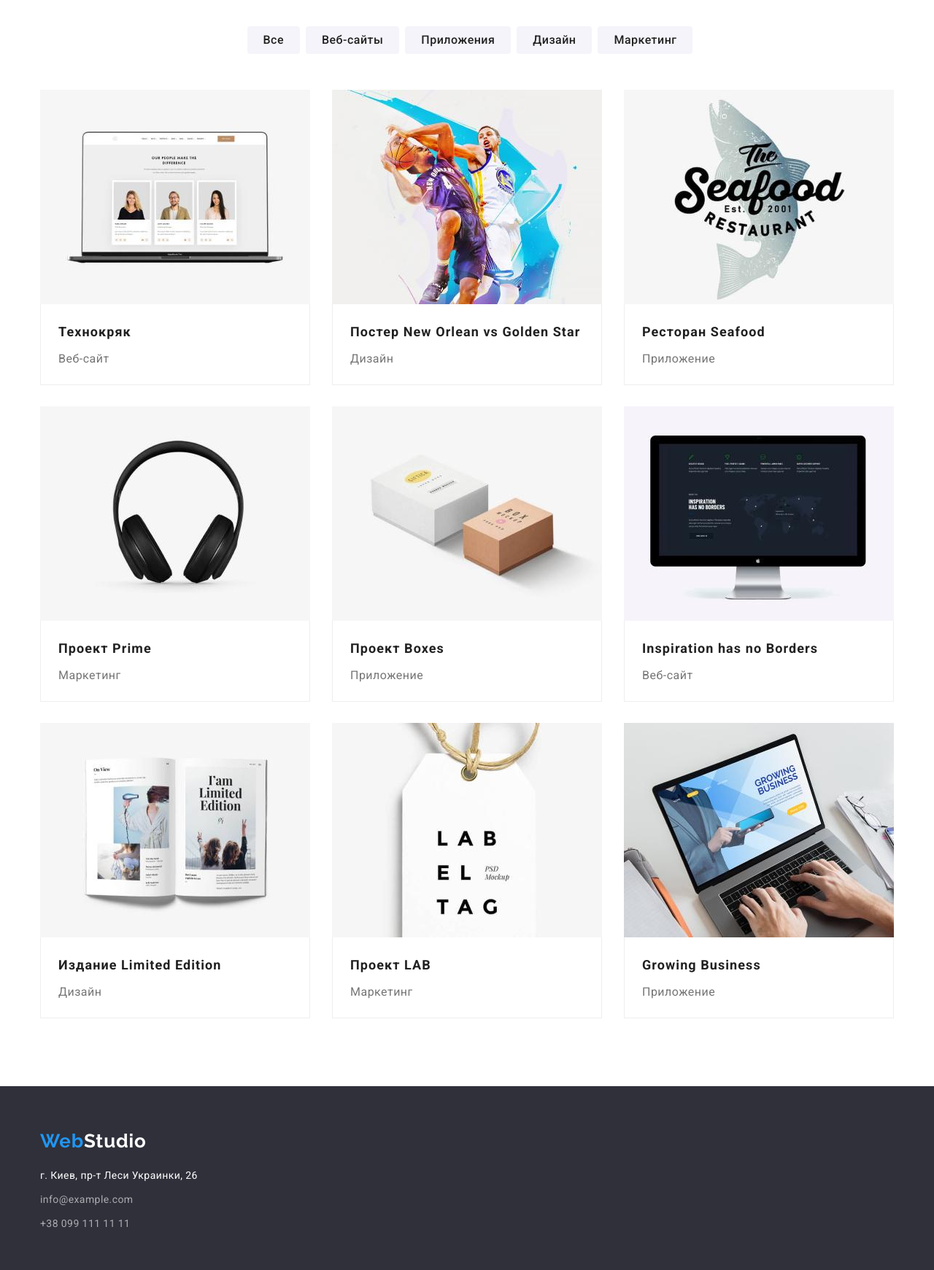
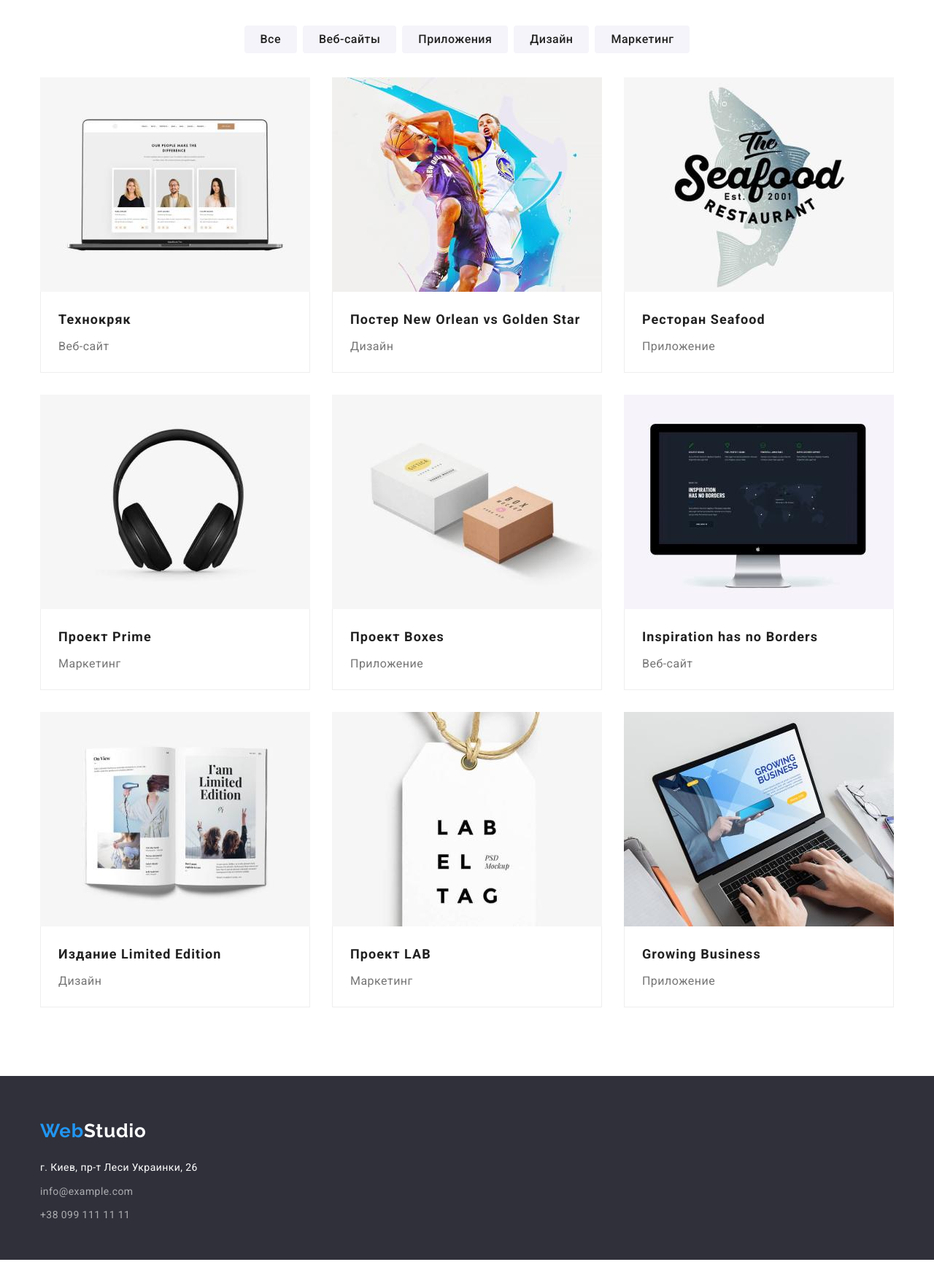
Before and after one commit to IuriiGulko/goit-markup-hw-02, a plain HTML site: page portfolio.html in a window 1280 px wide. Shown: the part 140-1881 px from the top of the page at 73% size. Drawn offline with nearby package versions, Linux system fonts and the light colour scheme.

Commit message:
geometry,flex final

```diff
--- a/css/styles.css
+++ b/css/styles.css
@@ -110,7 +110,7 @@ body {
 .header-item:not(:last-child) {
   margin-right: 50px;
 }
-.logo {
+.logo-header {
   margin-right: 93px;
   padding-top: 24px;
   padding-bottom: 25px;
@@ -140,9 +140,6 @@ body {
   letter-spacing: 0.06em;
   text-transform: uppercase;
   color: #ffffff;
-  padding-left: auto;
-  padding-right: auto;
-  padding-top: 200px;
 }
 .hero-btn {
   color: #ffffff;
@@ -162,9 +159,11 @@ body {
   background: #2f303a;
   justify-content: center;
   text-align: center;
-  height: 600px;
-}
-.hero-container {
+
+  padding-left: auto;
+  padding-right: auto;
+  padding-top: 200px;
+  padding-bottom: 200px;
   height: 600px;
 }
 
@@ -273,17 +272,17 @@ body {
 .team-item:not(:first-child) {
   margin-left: 30px;
 }
-.team-member-name {
-  padding-top: 30px;
-}
+
 .team-member-position {
-  padding-top: 10px;
-  padding-bottom: 30px;
+  margin-top: 10px;
 }
 .section-team {
   background-color: #f5f4fa;
 }
-
+.team-info {
+  padding-top: 30px;
+  padding-bottom: 30px;
+}
 /* --------------footer---------------- */
 .footer-logo-right {
   color: #ffffff;
@@ -303,7 +302,7 @@ body {
   line-height: 1.71;
   letter-spacing: 0.03em;
   color: #ffffff99;
-  padding-bottom: 9px;
+  margin-bottom: 9px;
 }
 .footer-link:hover,
 .footer-link:focus {
@@ -313,9 +312,11 @@ body {
 .footer {
   background: #2f303a;
   height: 252px;
+  padding-top: 60px;
+  padding-bottom: 57px;
 }
-.footer-contacts-list {
-  margin-top: 20px;
+.footer-contacts-link:last-child {
+  margin-bottom: 0px;
 }
 
 .footer-container {
@@ -323,8 +324,7 @@ body {
 }
 .logo-footer {
   display: flex;
-  padding-top: 60px;
-  padding-bottom: 0;
+  margin-bottom: 23px;
 }
 
 /* ------------------portfolio---------------- */
@@ -342,11 +342,14 @@ body {
   border-radius: 4px;
   cursor: pointer;
   border-style: none;
-  margin-left: 8px;
   padding-top: 6px;
   padding-bottom: 6px;
   padding-right: 22px;
   padding-left: 22px;
+  margin-left: 8px;
+}
+.filter-btn1 {
+  margin-left: 0px;
 }
 
 .filter-btn:hover,
@@ -357,13 +360,13 @@ body {
 .filter-btn-list {
   display: flex;
   justify-content: center;
-  padding-top: 95px;
-  padding-bottom: 49px;
+  margin-bottom: 33px;
 }
-
+.projects {
+  padding-top: 94px;
+  padding-bottom: 94px;
+}
 /* ----------------------projects-------------------- */
-.project-photo {
-}
 
 .project-title {
   font-weight: bold;
@@ -371,8 +374,6 @@ body {
   line-height: 2;
   letter-spacing: 0.06em;
   color: var(--primary-text-color);
-  padding-top: 20px;
-  margin-left: 24px;
 }
 .project-text {
   font-weight: normal;
@@ -381,24 +382,22 @@ body {
   letter-spacing: 0.03em;
   color: var(--secondary-text-color);
   margin-top: 4px;
-  margin-left: 24px;
-  margin-bottom: 20px;
 }
 .project-list {
   display: flex;
   flex-wrap: wrap;
-  padding-bottom: 94px;
+  margin-top: -30px;
+  margin-left: -30px;
 }
 .project-item-link {
-  margin-right: 30px;
-  margin-top: 0px;
-  margin-bottom: 30px;
-  width: 370px;
-  height: 404px;
+  margin-left: 30px;
+  margin-top: 30px;
+  margin-bottom: 0px;
 
   background: #ffffff;
 
   box-sizing: border-box;
+  flex-basis: calc((100% - 90px) / 3);
 }
 .project-item-link:nth-child(3n) {
   margin-right: 0;
@@ -409,4 +408,5 @@ body {
 .project-info {
   border: 1px solid #eeeeee;
   border-top-style: none;
+  padding: 20px 24px;
 }
--- a/portfolio.html
+++ b/portfolio.html
@@ -8,7 +8,8 @@
     <title>Портфолио</title>
     <link rel="preconnect" href="https://fonts.googleapis.com">
     <link rel="preconnect" href="https://fonts.gstatic.com" crossorigin>
-    <link href="https://fonts.googleapis.com/css2?family=Raleway:wght@700&family=Roboto:wght@400;500;700;900&display=swap"
+    <link
+        href="https://fonts.googleapis.com/css2?family=Raleway:wght@700&family=Roboto:wght@400;500;700;900&display=swap"
         rel="stylesheet">
     <link rel="stylesheet" href="https://cdnjs.cloudflare.com/ajax/libs/modern-normalize/1.1.0/modern-normalize.min.css"
         integrity="sha512-wpPYUAdjBVSE4KJnH1VR1HeZfpl1ub8YT/NKx4PuQ5NmX2tKuGu6U/JRp5y+Y8XG2tV+wKQpNHVUX03MfMFn9Q=="
@@ -19,8 +20,8 @@
 <body>
     <header class="header">
         <div class="container header-container">
-                <nav class="header-navigation ">
-                    <a lang="en" href="" class="logo link">Web<span class="header-logo-right">Studio</span></a>
+            <nav class="header-navigation">
+                <a lang="en" href="" class="logo link logo-header">Web<span class="header-logo-right">Studio</span></a>
                 <ul class="header-list list">
                     <li class="header-item">
                         <a class="header-link link" href="./index.html">Студия</a>
@@ -35,7 +36,9 @@
             </nav>
             <div class="header-contacts-list">
                 <ul class="header-contacts-list list">
-                        <li><a class="header-contacts-link link" href="mailto:info@devstudio.com">info@devstudio.com</a></li>
+                    <li><a class="header-contacts-link link1 link"
+                            href="mailto:info@devstudio.com">info@devstudio.com</a>
+                    </li>
                     <li><a class="header-contacts-link link" href="tel:+380961111111">+38 096 111 11 11</a></li>
                 </ul>
             </div>
@@ -45,11 +48,11 @@
         <section class="projects section">
             <div class="filter-container container">
                 <ul class="filter-btn-list list">
-                <li ><button class="filter-btn cursor" type="button">Все</button></li>
-                <li ><button class="filter-btn cursor" type="button">Веб-сайты</button></li>
-                <li ><button class="filter-btn cursor" type="button">Приложения</button></li>
-                <li ><button class="filter-btn cursor" type="button">Дизайн</button></li>
-                <li ><button class="filter-btn cursor" type="button">Маркетинг</button></li>
+                    <li><button class="filter-btn filter-btn1 cursor" type="button">Все</button></li>
+                    <li><button class="filter-btn cursor" type="button">Веб-сайты</button></li>
+                    <li><button class="filter-btn cursor" type="button">Приложения</button></li>
+                    <li><button class="filter-btn cursor" type="button">Дизайн</button></li>
+                    <li><button class="filter-btn cursor" type="button">Маркетинг</button></li>
 
                 </ul>
 
@@ -57,65 +60,73 @@
                     <li class="project-item-link "><a class="link" href="">
                             <img class="project-photo" src="./images/portfolio1.jpg" alt="Технокряк" width="370">
                             <div class="project-info">
-                        <h3 class="project-title" >Технокряк</h3>
-                        <p class="project-text" >Веб-сайт</p>
+                                <h3 class="project-title">Технокряк</h3>
+                                <p class="project-text">Веб-сайт</p>
                             </div>
                         </a>
                     </li>
                     <li class="project-item-link"><a class="link" href="">
-                    <img class="project-photo" src="./images/portfolio2.jpg" alt="Постер New Orlean vs Golden Star" width="370">
+                            <img class="project-photo" src="./images/portfolio2.jpg"
+                                alt="Постер New Orlean vs Golden Star" width="370">
                             <div class="project-info">
-                    <h3 class="project-title" >Постер New Orlean vs Golden Star</h3>
-                        <p class="project-text" >Дизайн</p>
+                                <h3 class="project-title">Постер New Orlean vs Golden Star</h3>
+                                <p class="project-text">Дизайн</p>
                             </div>
                         </a>
                     </li>
                     <li class="project-item-link"><a class="link" href="">
                             <img class="project-photo" src="./images/portfolio3.jpg" alt="Ресторан Seafood" width="370">
                             <div class="project-info">
-                    <h3 class="project-title" >Ресторан Seafood</h3>
-                        <p class="project-text" >Приложение</p>
+                                <h3 class="project-title">Ресторан Seafood</h3>
+                                <p class="project-text">Приложение</p>
                             </div>
                         </a>
                     </li>
-                <li class="project-item-link"><a class="link" href=""><img class="project-photo" src="./images/portfolio4.jpg" alt="Проект Prime" width="370">
+                    <li class="project-item-link"><a class="link" href=""><img class="project-photo"
+                                src="./images/portfolio4.jpg" alt="Проект Prime" width="370">
                             <div class="project-info">
-                    <h3 class="project-title" >Проект Prime</h3>
-                        <p class="project-text" >Маркетинг</p>
+                                <h3 class="project-title">Проект Prime</h3>
+                                <p class="project-text">Маркетинг</p>
                             </div>
                         </a>
                     </li>
-                <li class="project-item-link"><a class="link" href=""><img class="project-photo" src="./images/portfolio5.jpg" alt="Проект Boxes" width="370">
+                    <li class="project-item-link"><a class="link" href=""><img class="project-photo"
+                                src="./images/portfolio5.jpg" alt="Проект Boxes" width="370">
                             <div class="project-info">
-                    <h3 class="project-title" >Проект Boxes</h3>
-                        <p class="project-text" >Приложение</p></a>
+                                <h3 class="project-title">Проект Boxes</h3>
+                                <p class="project-text">Приложение</p>
+                        </a>
             </div>
             </li>
-                <li class="project-item-link"><a class="link" href=""><img class="project-photo" src="./images/portfolio6.jpg" alt="Inspiration has no Borders" width="370">
+            <li class="project-item-link"><a class="link" href=""><img class="project-photo"
+                        src="./images/portfolio6.jpg" alt="Inspiration has no Borders" width="370">
                     <div class="project-info">
-                    <h3 class="project-title" >Inspiration has no Borders</h3>
-                        <p class="project-text" >Веб-сайт</p>
+                        <h3 class="project-title">Inspiration has no Borders</h3>
+                        <p class="project-text">Веб-сайт</p>
                     </div>
                 </a>
             </li>
-                <li class="project-item-link"><a class="link" href=""><img class="project-photo" src="./images/portfolio7.jpg" alt="Издание Limited Edition" width="370">
+            <li class="project-item-link"><a class="link" href=""><img class="project-photo"
+                        src="./images/portfolio7.jpg" alt="Издание Limited Edition" width="370">
                     <div class="project-info">
-                    <h3 class="project-title" >Издание Limited Edition</h3>
-                        <p class="project-text" >Дизайн</p>
+                        <h3 class="project-title">Издание Limited Edition</h3>
+                        <p class="project-text">Дизайн</p>
                     </div>
                 </a>
             </li>
-                <li class="project-item-link"><a class="link" href=""><img class="project-photo" src="./images/portfolio8.jpg" alt="Проект LAB" width="370">
+            <li class="project-item-link"><a class="link" href=""><img class="project-photo"
+                        src="./images/portfolio8.jpg" alt="Проект LAB" width="370">
                     <div class="project-info">
-                    <h3 class="project-title" >Проект LAB</h3>
-                        <p class="project-text" >Маркетинг</p>
+                        <h3 class="project-title">Проект LAB</h3>
+                        <p class="project-text">Маркетинг</p>
                     </div>
                 </a>
             </li>
-                <li class="project-item-link"><a class="link" href=""><img class="project-photo" src="./images/portfolio9.jpg" alt="Growing Business" width="370">
+            <li class="project-item-link"><a class="link" href=""><img class="project-photo"
+                        src="./images/portfolio9.jpg" alt="Growing Business" width="370">
                     <div class="project-info">
-                    <h3 class="project-title" >Growing Business</h3>
-                        <p class="project-text" >Приложение</p>
+                        <h3 class="project-title">Growing Business</h3>
+                        <p class="project-text">Приложение</p>
                     </div>
                 </a>
             </li>
@@ -131,7 +142,8 @@
 
 
                 <ul class="footer-contacts-list list">
-                    <li class="footer-contacts-link"><a class="studio-address footer-link link" href="">г. Киев, пр-т Леси
+                    <li class="footer-contacts-link"><a class="studio-address footer-link link" href="">г. Киев, пр-т
+                            Леси
                             Украинки, 26</a></li>
                     <li class="footer-contacts-link"><a class="footer-contacts-link footer-link link"
                             href="mailto:info@example.com">info@example.com</a></li>
```
Also changed, not shown: index.html (+15 -4 lines). Lines whose indentation alone changed are shown as unchanged.
